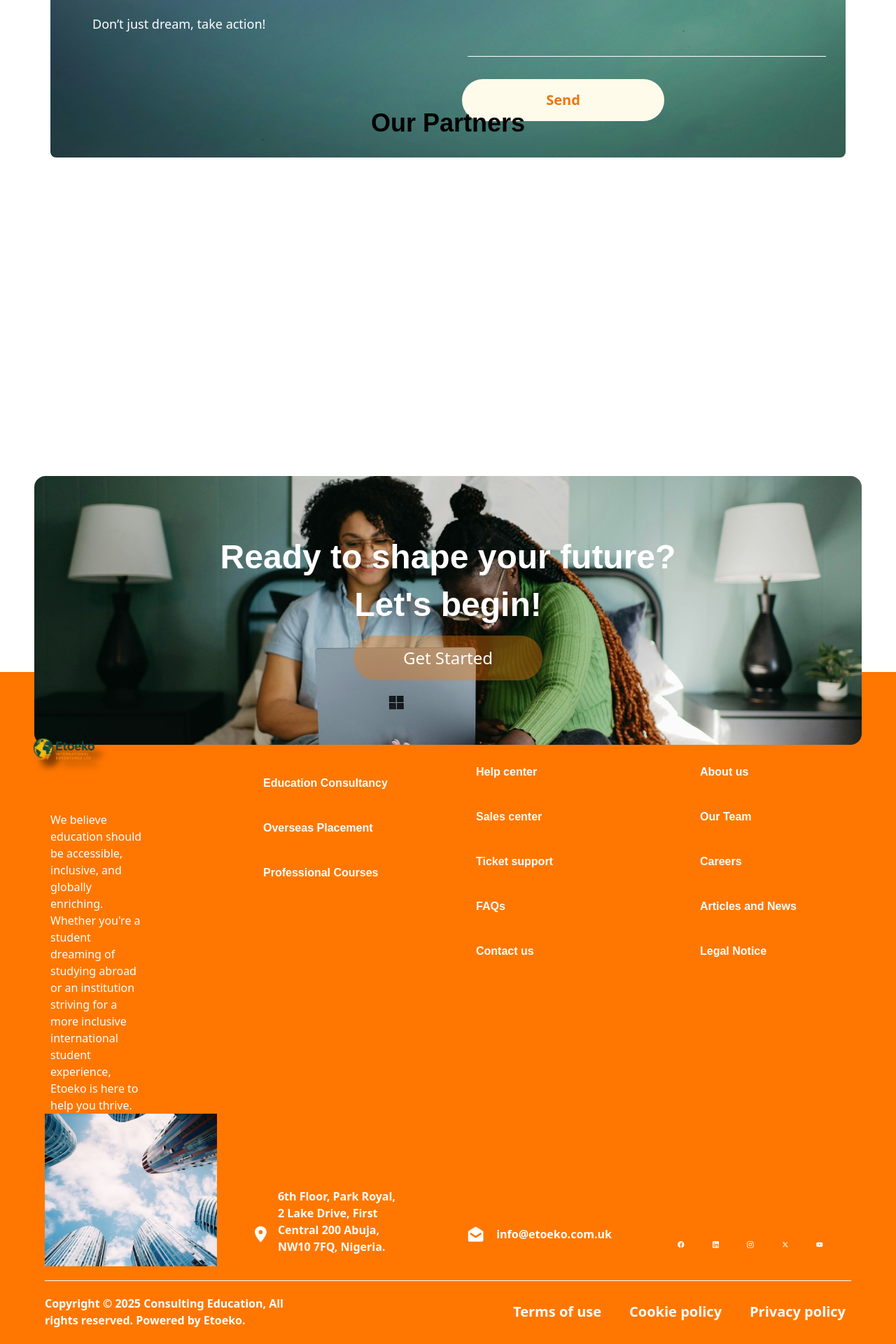
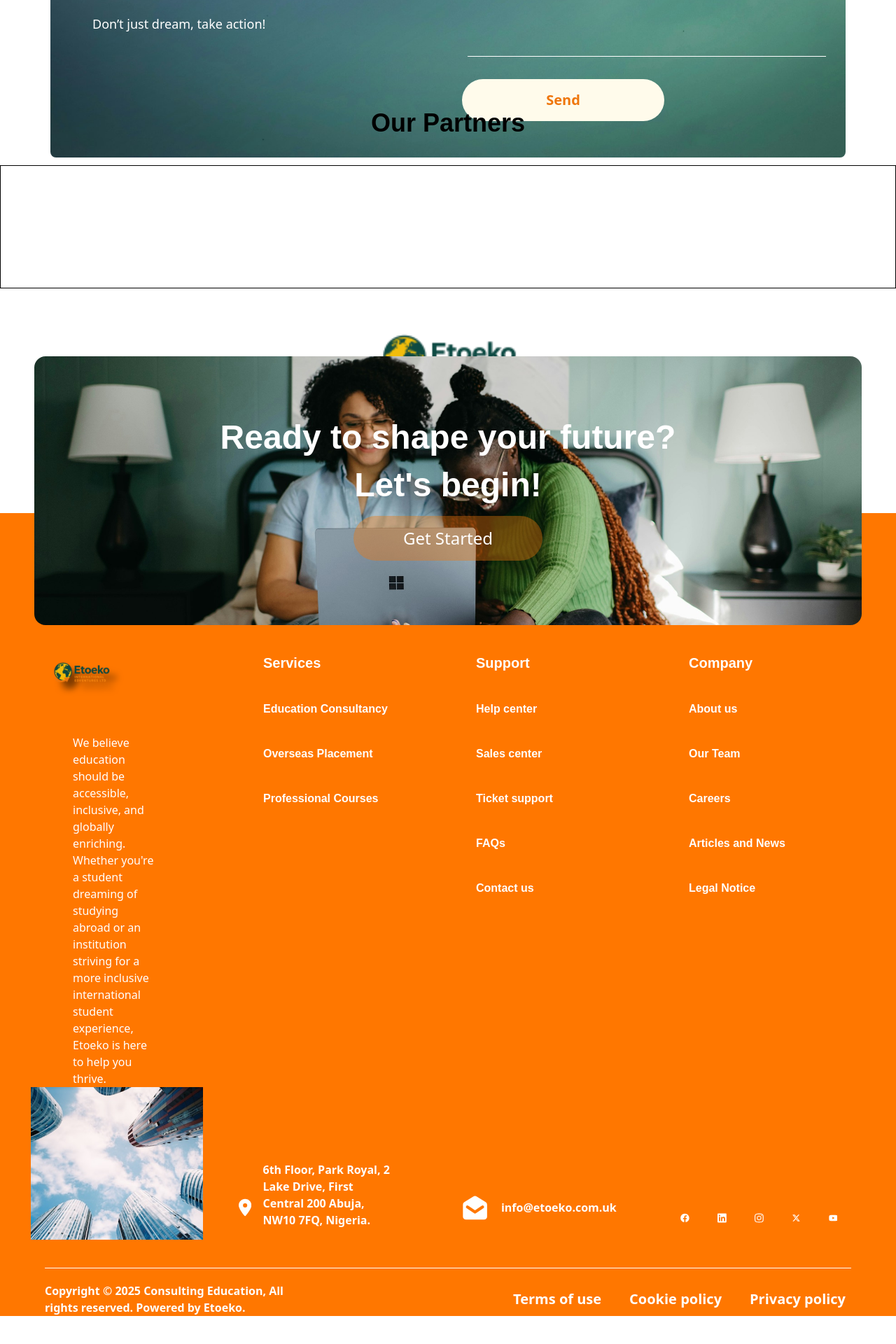
Before and after one commit to Cosmosvybes/eto-eko-client, a React (Vite) app: page /Home in a window 1280 px wide. Shown: the part 8712-10632 px from the top of the page at 70% size. After the commit the page ends 10592 px from the top, so only its background shows below. Built offline with nearby package versions, Linux system fonts and the light colour scheme; the HTML template or start-up script is replaced by a standard one.

Commit message:
worked on the new-footer

```diff
--- a/src/components/footer/Footer.tsx
+++ b/src/components/footer/Footer.tsx
@@ -45,8 +45,22 @@ const Footer = () => {
 
   return (
     <>
-      <footer className="h-[60rem] bg-[#FF7700] relative flex justify-center items-center flex-col ">
-        <div className="absolute w-12/13  justify-self-center h-96 -top-70 woman-bg flex flex-col gap-5 rounded-2xl place-content-center items-center">
+      <footer className="h-[90rem]   relative flex justify-center items-center flex-col ">
+        <div className="h-2/5  w-full relative bg-white">
+          <div className="w-full h-1/2 flex justify-center items-center ">
+            <span>
+              {" "}
+              <img
+                src={logo}
+                alt=""
+                className="w-72 h-60 object-contain"
+              />{" "}
+            </span>
+          </div>
+        </div>
+
+        <div className="h-full w-full bg-[#FF7700] flex justify-center flex-col items-center relative ">
+          <div className="absolute w-12/13  justify-self-center h-96 -top-56 woman-bg flex flex-col gap-5 rounded-2xl place-content-center items-center">
             <h1 className="text-5xl font-extrabold text-white font-sans">
               Ready to shape your future?{" "}
             </h1>
@@ -60,9 +74,9 @@ const Footer = () => {
             </button>
           </div>
 
-        <div className="w-full h-auto flex justify-between  ">
-          <div className="footer-img-container flex justify-start flex-col w-1/4 h-auto px-8 ">
-            <div className="w-5/6 px-10 ">
+          <div className="relative h-auto  flex justify-evenly w-full px-8  items-start mt-40">
+            <div className="footer-img-container flex justify-start flex-col w-1/4 h-auto px-8  ">
+              <div className="w-5/6 px-10 -mt-5 ">
                 <img
                   src={logo}
                   alt=""
@@ -71,14 +85,14 @@ const Footer = () => {
                 <p className="font-sans  font-medium text-white">
                   We believe education should be accessible, inclusive, and
                   globally enriching. Whether you're a student dreaming of
-                studying abroad or an institution striving for a more inclusive
-                international student experience, Etoeko is here to help you
-                thrive.
+                  studying abroad or an institution striving for a more
+                  inclusive international student experience, Etoeko is here to
+                  help you thrive.
                 </p>
               </div>
             </div>
 
-          <div className="footer-img-container  w-1/4 h-auto p-14 ">
+            <div className="footer-img-container  w-1/4 h-auto p-10 ">
               <h1 className="text-xl font-extrabold font-sans text-white">
                 {subMenus[0].header}
               </h1>
@@ -110,7 +124,7 @@ const Footer = () => {
             </div>
           </div>
 
-        <div className=" w-full h-auto flex justify-between px-16  ">
+          <div className="relative h-1/3  flex justify-evenly w-full px-8 items-end ">
             <div className="w-[246px] h-[218px] ">
               <img
                 src={glassHouse}
@@ -146,7 +160,7 @@ const Footer = () => {
             </div>
           </div>
 
-        <div className=" w-full  mt-5 px-16">
+          <div className=" w-full  bg-[#FF7700] mt-10  px-16">
             <div className="w-full border-b border-white"></div>
             <div className="h-auto  flex justify-between items-center gap-2 mt-5">
               <div className=" w-2/6  font-sans flex justify-center items-center text-white">
@@ -168,6 +182,7 @@ const Footer = () => {
               </div>
             </div>
           </div>
+        </div>
       </footer>
     </>
   );
--- a/src/pages/Home/sections/our-partners/OurPartners.tsx
+++ b/src/pages/Home/sections/our-partners/OurPartners.tsx
@@ -2,9 +2,9 @@
 const OurPartners = () => {
   return (
     <>
-      <div className="h-screen flex py-3 items-center relative flex-col mt-4 mb-4 ">
+      <div className="h-auto flex py-3 items-center relative flex-col mt-4 mb-4 ">
         <h1 className="text-4xl font-sans ">Our Partners</h1>
-        {/* <div className="border w-full h-44 mt-10"></div> */}
+        <div className="border w-full h-44 mt-10"></div>
       </div>
     </>
   );
```
Lines whose indentation alone changed are shown as unchanged.
